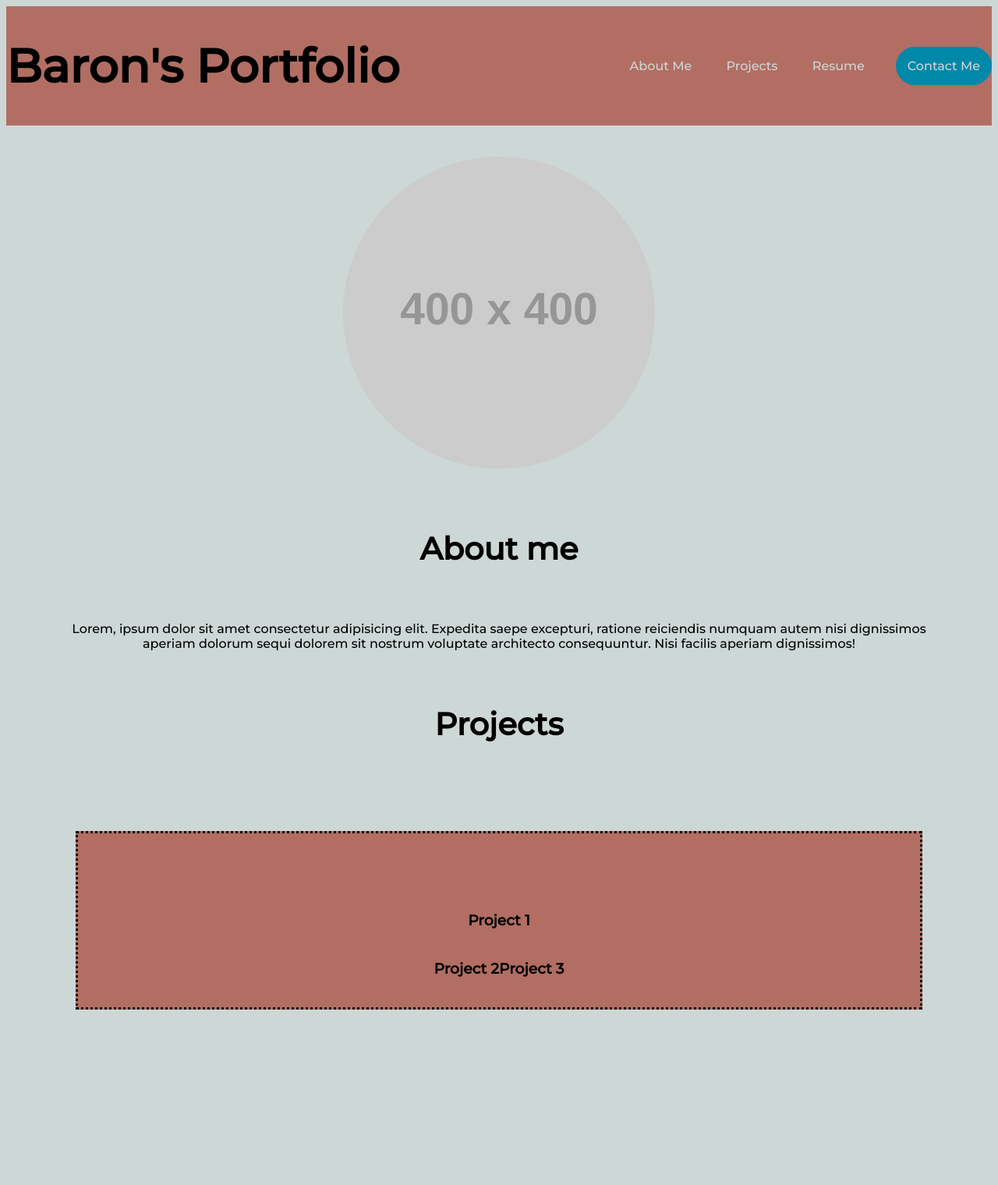
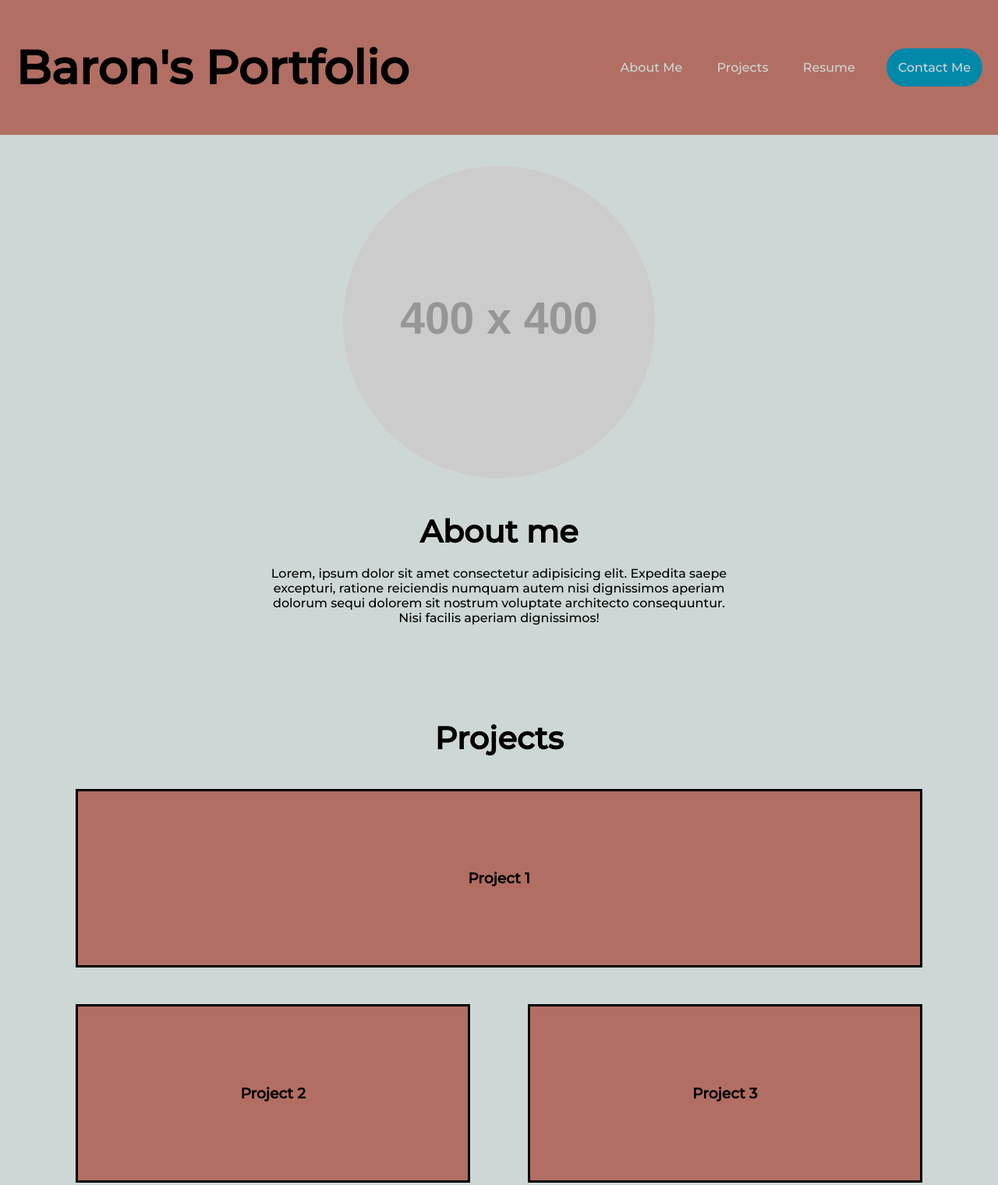
Before and after one commit to IAmSkidd7/Portfolio-Homework, a plain HTML site: page index.html in a window 1280 px wide. Shown: the whole page at 78% size. Before the commit the page ends 1484 px from the top, so only its background shows below. Drawn offline with Linux system fonts and the light colour scheme; placeholder pictures from the web are drawn by us.

Commit message:
fixed flexbox in css

```diff
--- a/assets/style.css
+++ b/assets/style.css
@@ -1,3 +1,8 @@
+*{
+    padding: 0%;
+    margin: 0%;
+}
+
 li, a, button{
     font-family: 'montserrat', sans-serif;
     font-weight: 500;
@@ -13,6 +18,7 @@ header{
     justify-content: space-between;
     align-items: center;
     background-color: #B26E63;
+    padding: 50px 20px
 }
 
 .headshot{
@@ -74,9 +80,13 @@ main{
 #paragraph{
     display: flex;
     justify-content: center;
+    max-width: 50%;
+    margin: 0 auto;
+    margin-bottom: 100px;
+
 }
 
-h2{
+h2 {
     padding: 20px 50px;
     display: flex;
     justify-content: center;
@@ -89,8 +99,26 @@ h2{
     align-items: center;
     justify-content: center;
      height: 450px;
+     padding-top: 100px;
 }
 
+.project-2, .project-3{
+    background-color: #B26E63;
+    border: solid black;
+    transition:  253ms ease-out;
+    padding: 100px 100px;
+    margin-top: 100px;
+    width: 300px;
+}
+
+.project-2:hover{
+    background-image: url(./Images/clean-code.png);
+    transition: all 1000ms ease-out;
+}
+
+#main-project{
+    background-image: url(./);
+}
 
 #main-project{
     display: inline;
@@ -99,14 +127,16 @@ h2{
     background-color: #B26E63;
     border-style: dotted;
     padding: 100px 500px;
+    border: solid black;
 }
 
+
+
 .small-projects{
+    padding-top: 50px;
     display: flex;
     flex-direction: row;
-
     align-items: center;
-    justify-content: center;
-     padding: 20px 20px;
+    justify-content: space-between;
     /* background-color: #B26E63; */
 }
--- a/index.html
+++ b/index.html
@@ -15,8 +15,8 @@
         <h1>Baron's Portfolio</h1>
         <nav class="buttons">
             <ul class="nav-links">
-                <li><a link rel="about-me" class="btn">About Me</a></li>
-                <li><link rel="project-link" class="btn">Projects</a></li>
+                <li><a href="#about-me" class="btn">About Me</a></li>
+                <li><a href="#project-link" class="btn">Projects</a></li>
                 <li><a href="#" class=" btn">Resume</a></li>
             </ul>
         </nav>
@@ -32,11 +32,6 @@
         <section class="projects">
             <article>
                 <h3 id="main-project">Project 1</h3>
-                <div>
-                    <!-- <a href="https://iamskidd7.github.io/fun-seo-refactor/" target="_blank">
-                        <img alt="Refactoring Project" src="./assets/Images/clean-code.png" height="400px" width="600px">
-                    </a> -->
-                </div>
                 <section class="small-projects">
                 <div class="project-2">
                     <h3>Project 2</h3>
@@ -45,7 +40,6 @@
                     <h3>Project 3</h3>
                 </div>
                 </section>
-                </div>
             </article>
         </section>
     </main>
```
